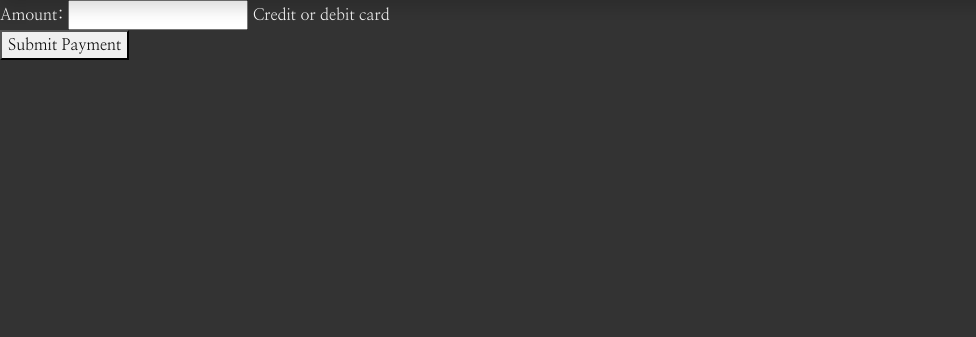
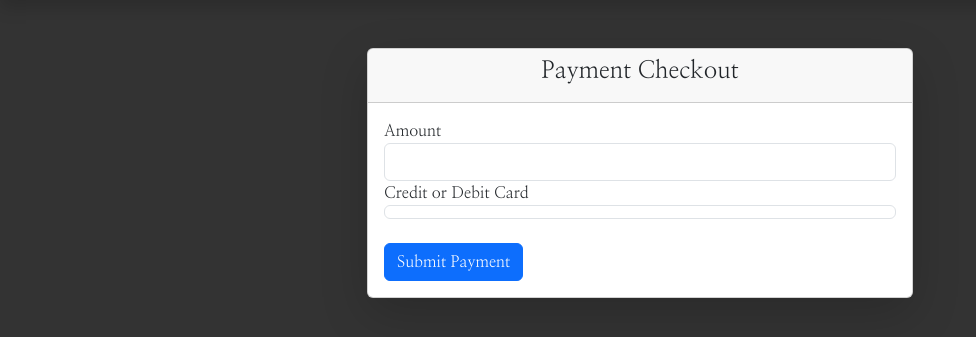
Before and after one commit to Tamas-Gavlider/MyVault, a Django app: page /transactions/transactions/payment/ in a window 1280 px wide. Shown: the part 72-409 px from the top of the page, without its empty margins (0-976 px from the left). Run offline with Django 4.2, Linux system fonts and the light colour scheme; the visitor is signed in with stand-in values (Sample User, id 1); some libraries are stand-ins or nearby versions.

Commit message:
Add style to the payment form

```diff
--- a/my_transactions/templates/payment_form.html
+++ b/my_transactions/templates/payment_form.html
@@ -1,24 +1,54 @@
 {% extends 'base.html'%}
 {% load static %}
 {% block content%}
-<form id="payment-form" method="POST" action="{% url 'process_payment' %}">
-  {% csrf_token %}
-  <label for="amount">Amount:</label>
-  <input type="number" id="amount" name="amount" min="55" required>
+<div class="container mt-5">
+    <div class="row justify-content-center">
+        <div class="col-md-6">
+            <div class="card shadow-lg">
+                <div class="card-header text-center">
+                    <h4>Payment Checkout</h4>
+                </div>
+                <div class="card-body">
+                    <form id="payment-form" method="POST" action="{% url 'process_payment' %}">
+                        {% csrf_token %}
+                        <div class="form-group">
+                            <label for="amount">Amount</label>
+                            <input type="number" class="form-control" id="amount" name="amount" min="55" required>
+                        </div>
 
-  <label for="card-element">Credit or debit card</label>
-  <div id="card-element"></div>
+                        <div class="form-group">
+                            <label for="card-element">Credit or Debit Card</label>
+                            <div id="card-element" class="form-control"></div>
+                            <small id="card-errors" class="form-text text-danger" role="alert"></small>
+                        </div>
 
-  <div id="card-errors" role="alert"></div>
+                        <button type="submit" class="btn btn-primary btn-block mt-4 ">Submit Payment</button>
+                    </form>
+                </div>
+            </div>
+        </div>
+    </div>
+</div>
 
-  <button type="submit">Submit Payment</button>
-</form>
-  <!-- Stripe.js -->
+<!-- Stripe.js -->
 <script src="https://js.stripe.com/v3/"></script>
 <script>
     var stripe = Stripe('pk_test_51QDQ1UJtxNbZKq3VsDXUfk8qOMbjTNKf1iypnwanoWa0TGVlmjL7Iu33EJvCCBIVfcr455R3onLbfBlMGXwdWjwg00Ho0caCwt');
     var elements = stripe.elements();
-    var card = elements.create('card');
+    var card = elements.create('card', {
+        style: {
+            base: {
+                fontSize: '16px',
+                color: '#32325d',
+                '::placeholder': {
+                    color: '#aab7c4'
+                }
+            },
+            invalid: {
+                color: '#fa755a'
+            }
+        }
+    });
     card.mount('#card-element');
 
     var form = document.getElementById('payment-form');
@@ -54,4 +84,5 @@
         }
     });
 </script>
+
 {% endblock %}
--- a/static/css/base.css
+++ b/static/css/base.css
@@ -79,6 +79,9 @@ body {
     background: rgb(235, 235, 235);
   }
 
+#submit_payment {
+    background-color: #333333 !important;
+}
 /*
 @media (min-width: 768px) {
     .slogan-right {
```
